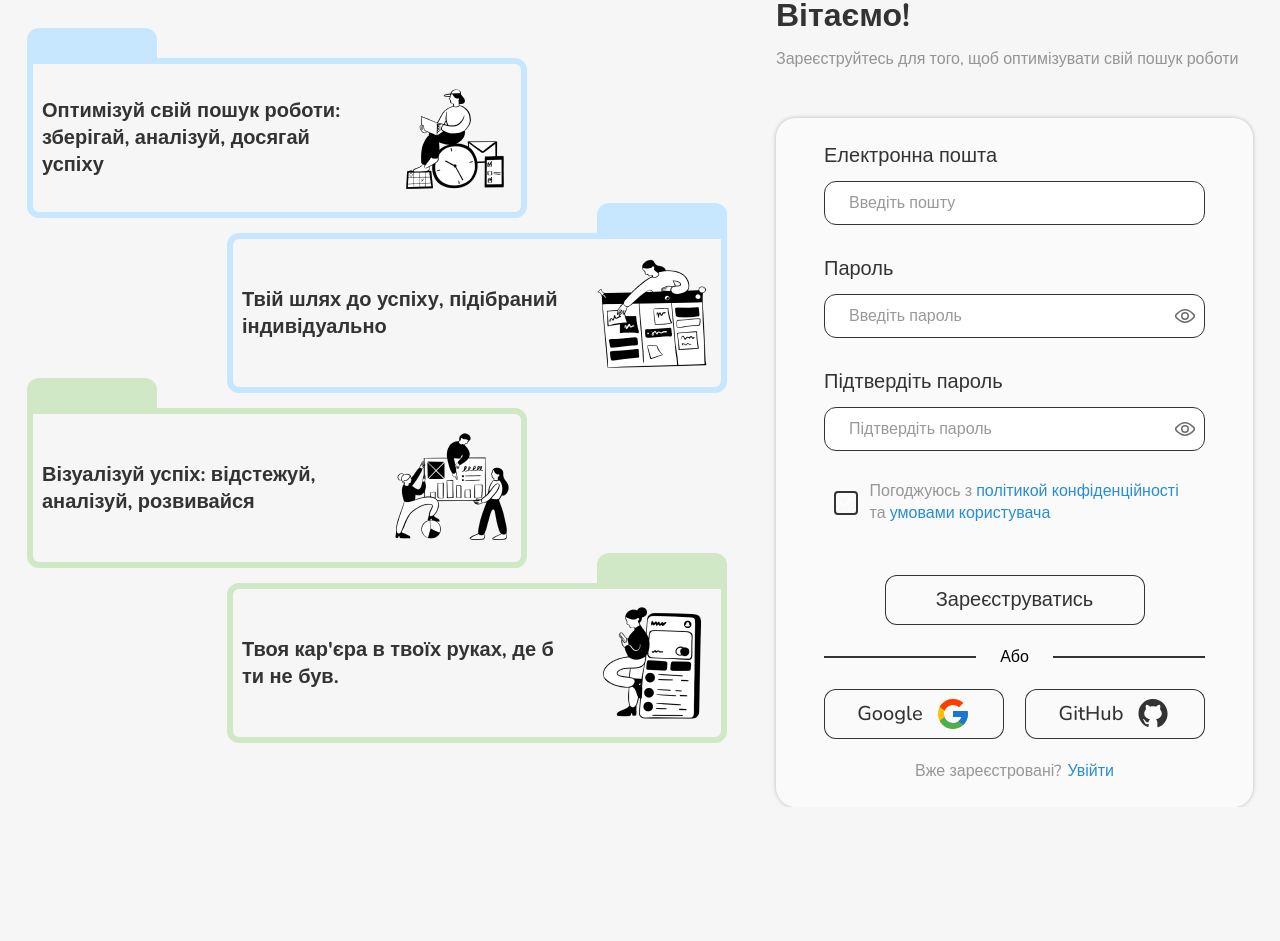
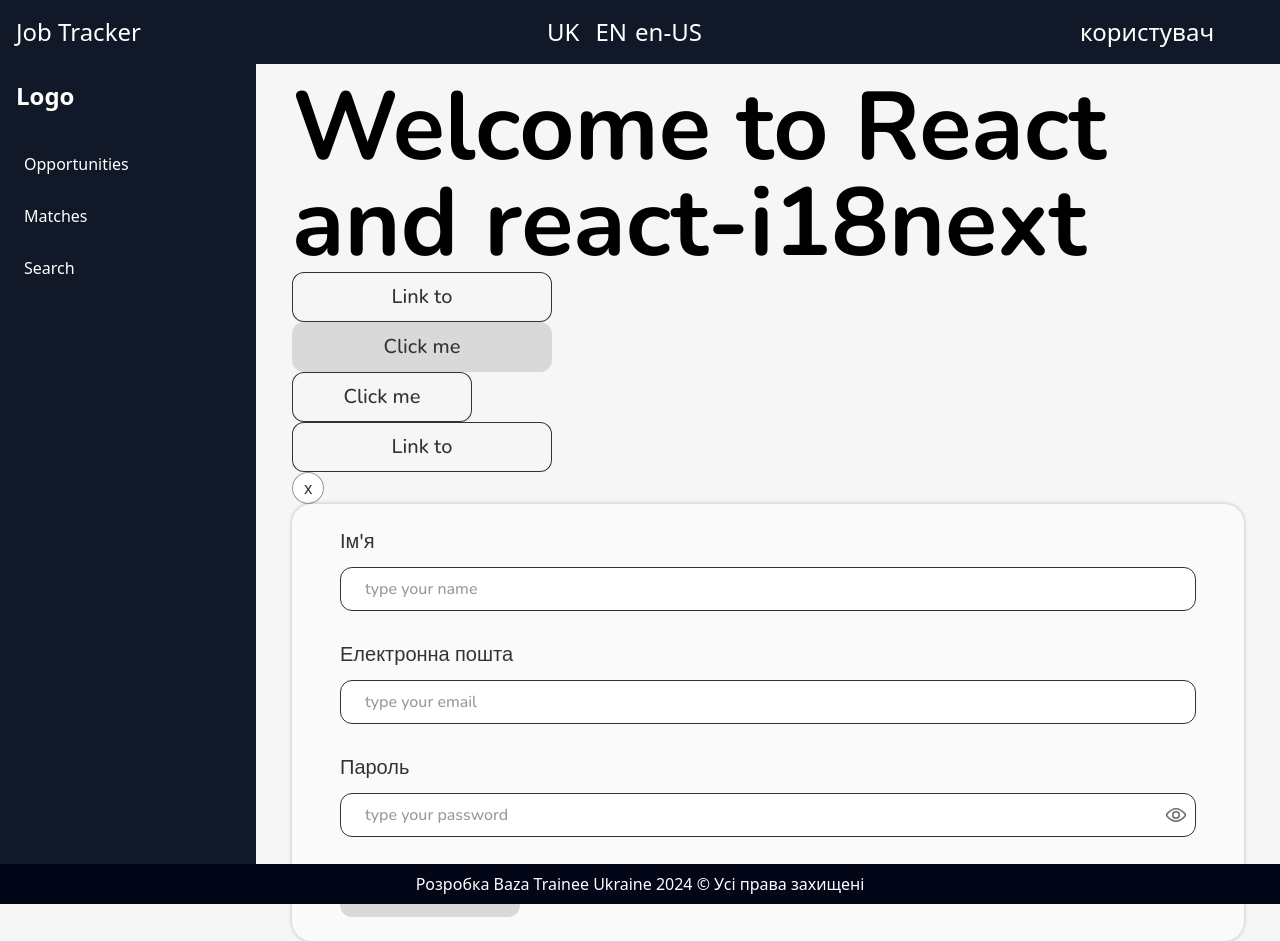
Before and after one commit to baza-trainee/job-tracker-frontend, a React (Vite) app: page / in a window 1280 px wide. Before the commit this address led to /sign-up. Before the commit the page ends 807 px from the top, so only its background shows below. Built offline with nearby package versions, Linux system fonts and the light colour scheme.

Commit message:
Rename folders and fix issues

```diff
--- a/src/App.tsx
+++ b/src/App.tsx
@@ -1,35 +1,22 @@
-// import { Navigate, Route, Routes } from "react-router-dom";
-// import MainLayout from "./layouts/MainLayout";
-// import Opportunities from "./components/Opportunities/Opportunities";
-// import Matches from "./components/Matches/Matches";
-// import Home from "./pages/Home";
-// import Search from "./components/Search/Search";
-
-// function App() {
-//   return (
-//     <Routes>
-//       <Route path="/" element={<MainLayout />}>
-//         <Route index element={<Home />} />
-//         <Route path="opportunities" element={<Opportunities />} />
-//         <Route path="matches" element={<Matches />} />
-//         <Route path="search" element={<Search />} />
-//       </Route>
-//       <Route path="*" element={<Navigate to="/" />} />
-//     </Routes>
-//   );
-// }
-
-// export default App;
-
-import { Routes, Route, Navigate } from "react-router-dom";
-import SignInCard from "./pages/auth/AuthorizationLayout";
+import { Navigate, Route, Routes } from "react-router-dom";
+import MainLayout from "./layouts/MainLayout";
+import Opportunities from "./components/Opportunities/Opportunities";
+import Matches from "./components/Matches/Matches";
+import Home from "./pages/Home";
+import Search from "./components/Search/Search";
+import SignInCard from "./pages/Auth/AuthorizationLayout";
 
 function App() {
   return (
     <Routes>
-      <Route path="/" element={<Navigate to="/sign-up" />} />
-      <Route path="/sign-up" element={<SignInCard type="signUp" />} />
-      <Route path="/log-in" element={<SignInCard type="logIn" />} />
+      <Route path="/" element={<MainLayout />}>
+        <Route index element={<Home />} />
+        <Route path="opportunities" element={<Opportunities />} />
+        <Route path="matches" element={<Matches />} />
+        <Route path="search" element={<Search />} />
+        <Route path="/sign-up" element={<SignInCard type="signUp" />} />
+        <Route path="/log-in" element={<SignInCard type="logIn" />} />
+      </Route>
       <Route path="*" element={<Navigate to="/" />} />
     </Routes>
   );
--- a/src/components/checkbox/Checkbox.props.ts
+++ b/src/components/checkbox/Checkbox.props.ts
@@ -1,6 +1,6 @@
 import { FieldErrors, UseFormRegister } from "react-hook-form";
 import { z } from "zod";
-import { RegisterSchema } from "../../pages/auth/use-auth";
+import { RegisterSchema } from "../../pages/Auth/use-auth";
 
 export interface CheckboxProps {
   name: keyof z.infer<typeof RegisterSchema>;
--- a/src/components/checkbox/Checkbox.tsx
+++ b/src/components/checkbox/Checkbox.tsx
@@ -13,6 +13,7 @@ export const Checkbox = ({
   onChange,
   ...props
 }: CheckboxProps) => {
+
   const error = errors[name];
   console.log(error)
 
--- a/src/components/inputs/Input/Input.props.ts
+++ b/src/components/inputs/Input/Input.props.ts
@@ -1,6 +1,6 @@
 import { FieldErrors, UseFormRegister } from "react-hook-form";
 import { z } from "zod";
-import { RegisterSchema } from "../../../pages/auth/use-auth";
+import { RegisterSchema } from "../../../pages/Auth/use-auth";
 
 export interface InputProps {
   name: keyof z.infer<typeof RegisterSchema>;
--- a/src/components/inputs/InputPassword/InputPassword.props.ts
+++ b/src/components/inputs/InputPassword/InputPassword.props.ts
@@ -1,6 +1,6 @@
 import { FieldErrors, UseFormRegister } from "react-hook-form";
 import { z } from "zod";
-import { RegisterSchema } from "../../../pages/auth/use-auth";
+import { RegisterSchema } from "../../../pages/Auth/use-auth";
 
 export interface InputPasswordProps {
   name: keyof z.infer<typeof RegisterSchema>;
--- a/src/pages/Home.tsx
+++ b/src/pages/Home.tsx
@@ -2,7 +2,9 @@ import { useTranslation } from "react-i18next";
 import { Button } from "../components/buttons/Button/Button";
 import { LinkButton } from "../components/buttons/LinkButton/LinkButton";
 import { IconButton } from "../components/buttons/IconButton/IconButton";
-import { FormExample } from "../components/form/FormExample/FormExample";
+import { FormExample } from "../components/form/FormExample";
+
+import { Link } from "react-router-dom";
 
 function Home() {
   const { t } = useTranslation();
@@ -12,9 +14,13 @@ function Home() {
   return (
     <section className="p-4">
       <div className="container">
-        <h1 className="font-nunito text-8xl font-bold text-accent-primary">
+        <h1 className="text-accent-primary font-nunito text-8xl font-bold">
           {t("welcome")}
         </h1>
+
+        <LinkButton variant="ghost" size="big" href="/sign-up">
+          Link to
+        </LinkButton>
 
         <Button variant="ghost" disabled size="big" onClick={handleButtonClick}>
           Click me
--- a/src/pages/auth/AuthorizationLayout.tsx
+++ b/src/pages/auth/AuthorizationLayout.tsx
@@ -5,11 +5,11 @@ import { Link } from "react-router-dom";
 import { useAuthForm } from "./use-auth";
 
 //components
-import LoginCardImages from "./login-images/login-card-images";
+import LoginCardImages from "./LoginImages/LoginCardImages";
 import { Input } from "../../components/inputs/Input/Input";
 import { InputPassword } from "../../components/inputs/InputPassword/InputPassword";
-import Checkbox from "../../components/checkbox/Checkbox";
-import Separator from "../../components/separator/Separator";
+import Checkbox from "../../components/Checkbox/Checkbox";
+import Separator from "../../components/Separator/Separator";
 import { Button } from "../../components/buttons/Button/Button";
 
 //image
--- a/src/pages/auth/info-card/info-card.tsx
+++ b/src/pages/auth/InfoCard/InfoCard.tsx
@@ -1,5 +1,5 @@
 import classNames from "classnames";
-import { InfoCardProps } from "./info-card.type";
+import { InfoCardProps } from "./InfoCard.type";
 
 const InfoCard = ({
   margin,
--- a/src/pages/auth/login-images/login-card-images.tsx
+++ b/src/pages/auth/LoginImages/LoginCardImages.tsx
@@ -1,8 +1,8 @@
 // components
-import InfoCard from "../info-card/info-card";
+import InfoCard from "../InfoCard/InfoCard";
 
 //consts
-import { loginCardsImages } from "./login-card-images.const";
+import { loginCardsImages } from "./LoginCardImages.const";
 
 const LoginCardImages = () => {
   return (
```
Also changed, not shown: src/components/form/FormExample.tsx (renamed from src/components/form/FormExample/FormExample.tsx, +4 -4 lines), src/pages/auth/InfoCard/InfoCard.type.ts (renamed from src/pages/auth/info-card/info-card.type.ts), src/pages/auth/LoginImages/LoginCardImages.const.ts (renamed from src/pages/auth/login-images/login-card-images.const.ts).
